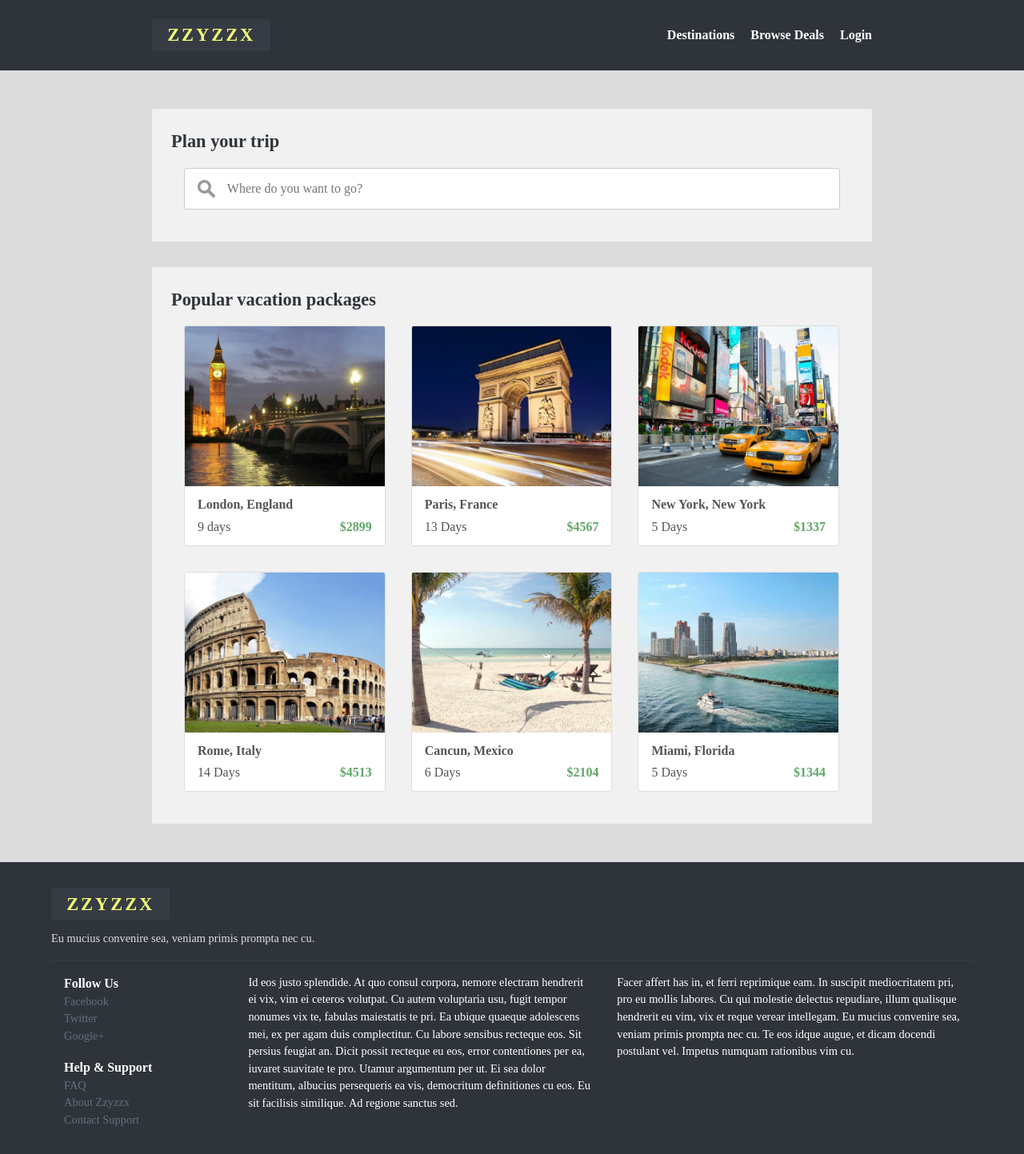
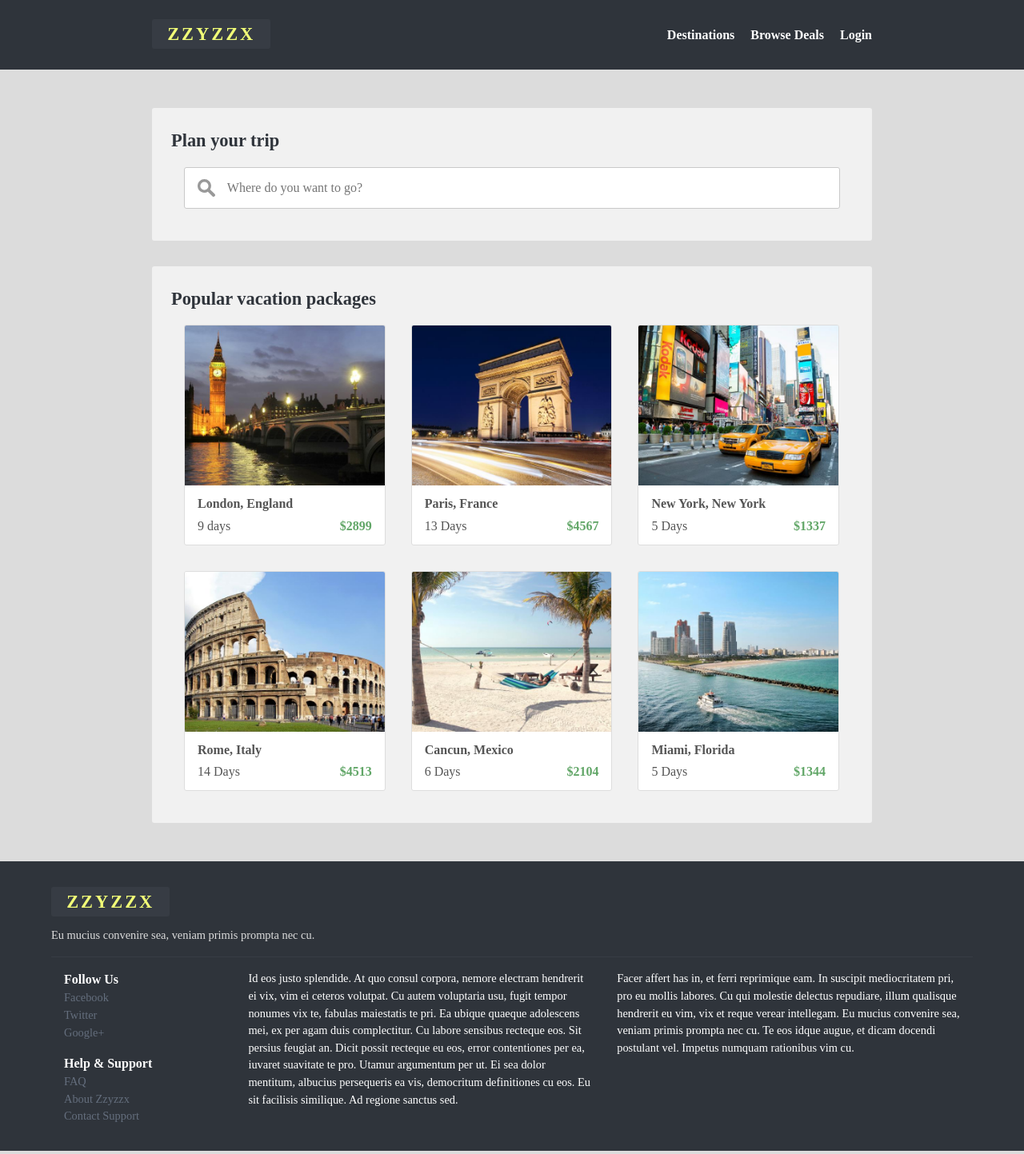
Before and after one commit to Treydor/Travel, a Jekyll site: the page built from index.html, in a window 1280 px wide. Shown: the whole page at 80% size. Built offline with Jekyll 4.4.1, drawn with Linux system fonts in a browser that asks for light colours; some web fonts are replaced.

Commit message:
corrected logo issue

```diff
--- a/css/style.css
+++ b/css/style.css
@@ -100,7 +100,7 @@
   font-size: 1.4rem;
   font-weight: 700;
   letter-spacing: 3px;
-  padding: .2rem 1.2rem;
+  padding: 2px 1.2rem 1px 1.2rem;
   text-transform: uppercase;
 }
 
@@ -108,7 +108,6 @@
   .logo {
     display: block;
     float: none;
-    font-size: 1.6rem;
     margin: 0 auto;
     text-align: center;
     width: 164px;
@@ -120,7 +119,6 @@
   float: none;
   font-size: 1.6rem;
   margin: 0 auto 2rem auto;
-  padding: .2rem 0;
   text-align: center;
   width: 164px;
 }
```
